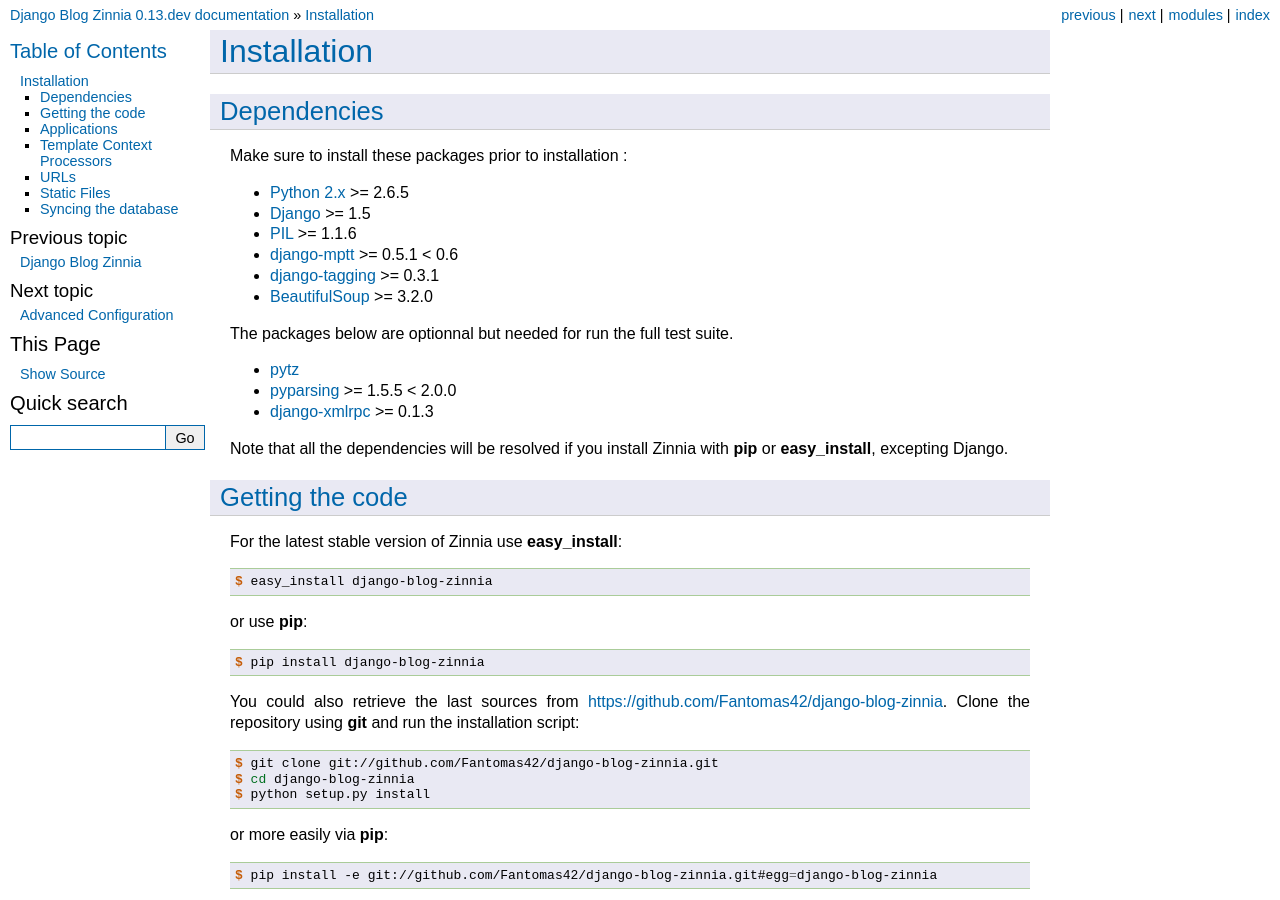
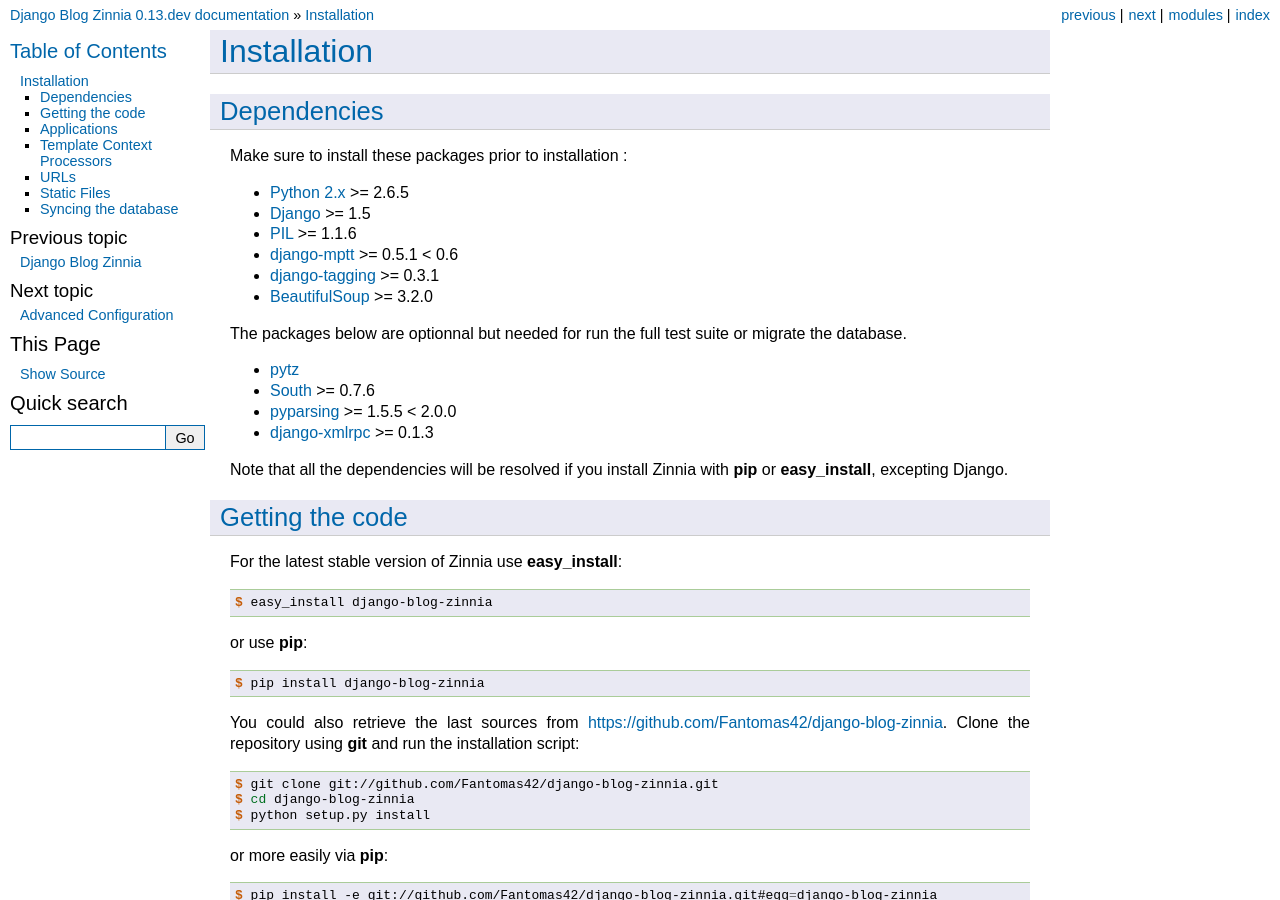
Before and after one commit to Fantomas42/django-blog-zinnia, a Sphinx documentation site: the page built from docs/getting-started/install.rst, in a window 1280 px wide and 900 px high. Built offline with Sphinx 7.4.7, drawn with Linux system fonts in a browser that asks for light colours; some of the changed text lies outside the part shown.

Commit message:
Adding a note on the recommended version of South, close #232

```diff
--- a/docs/getting-started/install.rst
+++ b/docs/getting-started/install.rst
@@ -18,9 +18,11 @@
 * `django-tagging`_ >= 0.3.1
 * `BeautifulSoup`_ >= 3.2.0
 
-The packages below are optionnal but needed for run the full test suite.
+The packages below are optionnal but needed for run the full test suite or
+migrate the database.
 
 * `pytz`_
+* `South`_ >= 0.7.6
 * `pyparsing`_ >= 1.5.5 < 2.0.0
 * `django-xmlrpc`_ >= 0.1.3
 
@@ -151,7 +153,7 @@
 
   $ python manage.py syncdb
 
-If you are using South to manage your database, you will have to do the
+If you are using `South`_ to manage your database, you will have to do the
 following. ::
 
   $ python manage.py syncdb --migrate
@@ -165,3 +167,4 @@
 .. _`pytz`: http://pytz.sourceforge.net/
 .. _`pyparsing`: http://pyparsing.wikispaces.com/
 .. _`django-xmlrpc`: https://github.com/Fantomas42/django-xmlrpc
+.. _`South`: http://south.aeracode.org/
```
